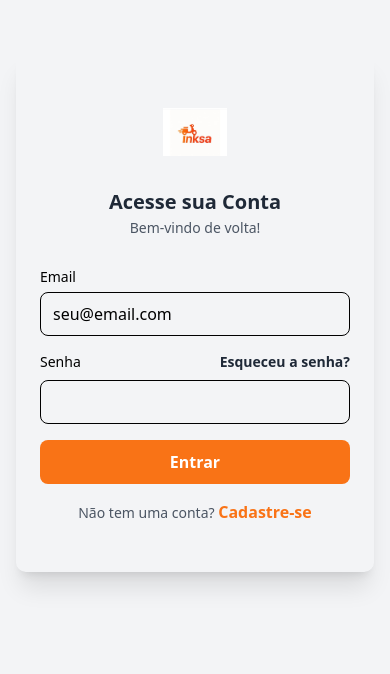
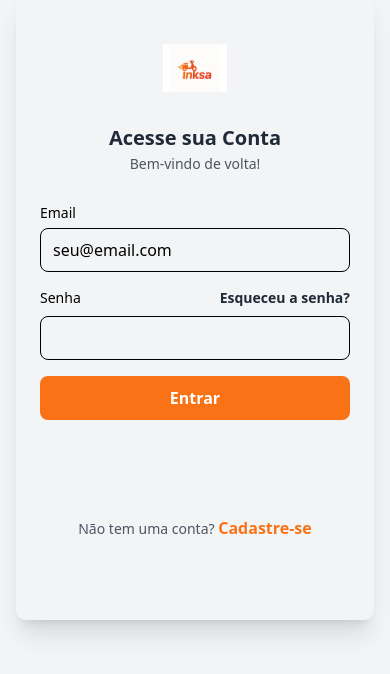
Before and after one commit to diego00711/inksa-entregadores, a React (Vite) app: page /login in a window 390 px wide. Shown: the part 110-784 px from the top of the page. Built offline with nearby package versions, Linux system fonts and the light colour scheme; no server answers.

Commit message:
Implement mobile viewport corrections in app.css

```diff
--- a/src/app.css
+++ b/src/app.css
@@ -700,4 +700,147 @@
 
 /* ================================
    FIM DAS MELHORIAS RESPONSIVAS
+
+   CORREÇÃO DE VIEWPORT MOBILE
    ================================ */
+
+/* Sobrescrever altura base para mobile */
+@media (max-width: 1023px) {
+  html, body {
+    height: 100vh;
+    height: 100dvh; /* Dynamic viewport height */
+    overflow-x: hidden;
+  }
+
+  #root {
+    min-height: 100vh;
+    min-height: 100dvh;
+    display: flex;
+    flex-direction: column;
+  }
+
+  /* Container principal com altura correta */
+  .min-h-screen {
+    min-height: 100vh !important;
+    min-height: 100dvh !important;
+  }
+
+  /* Main content com safe areas */
+  main {
+    flex: 1;
+    padding: 1rem !important;
+    padding-bottom: calc(1rem + env(safe-area-inset-bottom)) !important;
+    overflow-y: auto;
+    -webkit-overflow-scrolling: touch;
+    max-height: calc(100vh - 60px);
+    max-height: calc(100dvh - 60px);
+  }
+
+  /* Header mobile com safe area */
+  .mobile-header {
+    padding-top: calc(12px + env(safe-area-inset-top)) !important;
+    padding-left: calc(16px + env(safe-area-inset-left)) !important;
+    padding-right: calc(16px + env(safe-area-inset-right)) !important;
+  }
+
+  /* Sidebar com safe area */
+  .sidebar {
+    padding-top: calc(16px + env(safe-area-inset-top)) !important;
+    padding-bottom: calc(16px + env(safe-area-inset-bottom)) !important;
+  }
+
+  /* Garantir que conteúdo seja visível */
+  .space-y-4 > *:last-child,
+  .space-y-6 > *:last-child {
+    margin-bottom: 2rem !important;
+  }
+
+  /* Cards com espaçamento adequado */
+  .dashboard-card:last-child,
+  .delivery-card:last-child {
+    margin-bottom: 2rem !important;
+  }
+
+  /* Container de scrolling otimizado */
+  .overflow-y-auto {
+    max-height: calc(100vh - 120px) !important;
+    max-height: calc(100dvh - 120px) !important;
+  }
+
+  /* Prevenir corte de conteúdo */
+  .p-4, .p-6 {
+    padding-bottom: 2rem !important;
+  }
+
+  /* Formulários com espaço extra */
+  .form-container,
+  form {
+    padding-bottom: 3rem !important;
+  }
+}
+
+/* Correção específica para iOS */
+@supports (-webkit-touch-callout: none) {
+  @media (max-width: 1023px) {
+    html, body, #root {
+      height: -webkit-fill-available;
+    }
+
+    main {
+      height: calc(-webkit-fill-available - 60px);
+    }
+  }
+}
+
+/* Prevenir zoom em inputs */
+@media (max-width: 1023px) {
+  input[type="text"],
+  input[type="email"],
+  input[type="password"],
+  input[type="number"],
+  input[type="tel"],
+  input[type="date"],
+  select,
+  textarea {
+    font-size: 16px !important;
+    transform: scale(1) !important;
+    zoom: 1 !important;
+  }
+}
+
+/* Layout flex mais robusto */
+@media (max-width: 1023px) {
+  .flex-1 {
+    flex: 1 1 0% !important;
+    min-height: 0 !important;
+  }
+
+  /* Containers específicos */
+  .bg-gray-50 {
+    min-height: 100vh !important;
+    min-height: 100dvh !important;
+  }
+
+  /* Scrollable sections */
+  .scrollable-content {
+    max-height: calc(100vh - 140px) !important;
+    max-height: calc(100dvh - 140px) !important;
+    overflow-y: auto !important;
+    -webkit-overflow-scrolling: touch !important;
+  }
+}
+
+/* Estados de carregamento mobile */
+@media (max-width: 1023px) {
+  .loading-container {
+    min-height: calc(100vh - 120px) !important;
+    min-height: calc(100dvh - 120px) !important;
+    display: flex !important;
+    align-items: center !important;
+    justify-content: center !important;
+  }
+}
+
+/* ================================
+   FIM DA CORREÇÃO DE VIEWPORT
+   ================================ */
```
